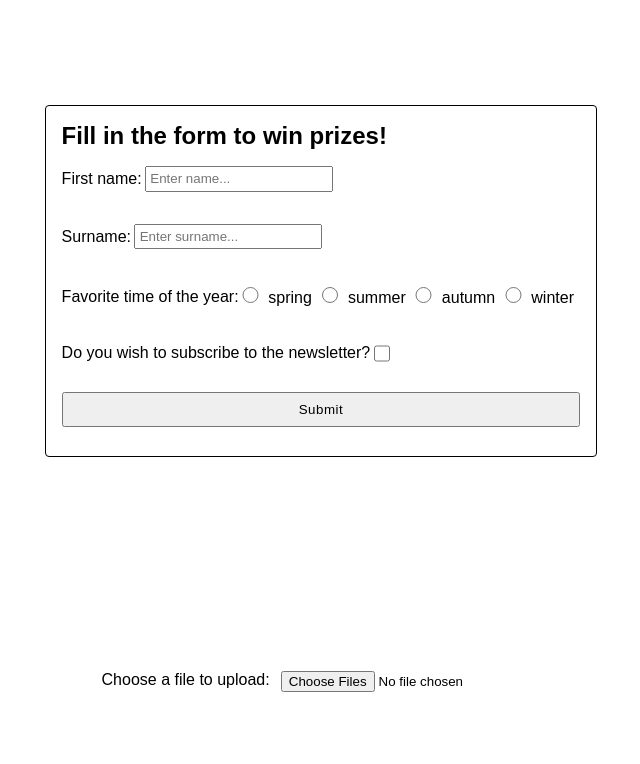
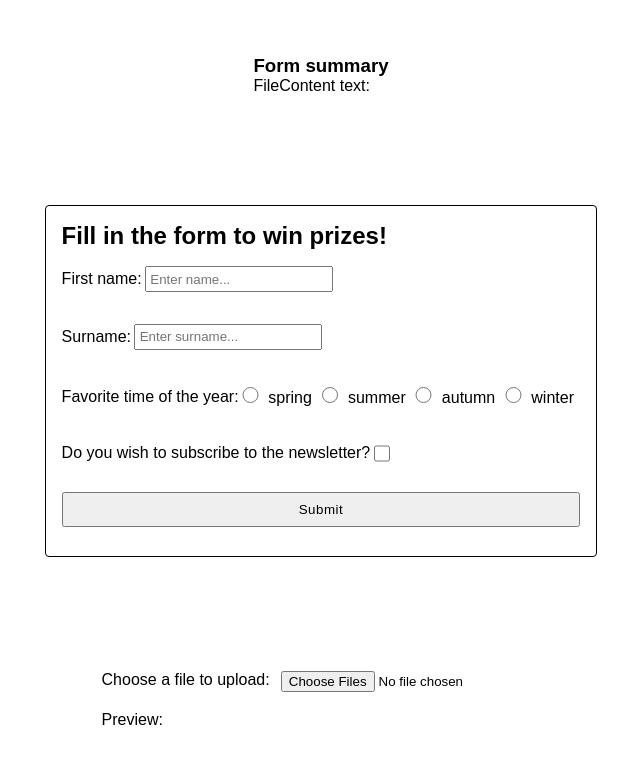
Before and after one commit to MRFolio/react-hook-form, a React (Create React App) app: page / in a window 1280 px wide. Shown: the top 764 px of the page, without its empty margins (319-959 px from the left). Built offline with nearby package versions, Linux system fonts and the light colour scheme.

Commit message:
feat(fileUpload): add file upload + preview

```diff
--- a/src/App.js
+++ b/src/App.js
@@ -1,9 +1,11 @@
 import FileUpload from './components/FileUpload';
 import Form from './components/Form';
+import Result from './components/Result';
 
 function App() {
   return (
     <main className="main">
+      <Result />
       <Form />
       <FileUpload />
     </main>
--- a/src/components/FileUpload.js
+++ b/src/components/FileUpload.js
@@ -1,24 +1,40 @@
+import { useState } from 'react';
+import styles from './FileUpload.module.scss';
+
+const readFileContent = (file) => {
+  return new Promise((resolve, reject) => {
+    const fr = new FileReader();
+    fr.onloadend = () => {
+      resolve(fr.result.split('\r\n').filter((line) => line));
+    };
+    fr.onerror = () => {
+      reject('There was an error reading the file');
+    };
+    fr.readAsText(file);
+  });
+};
+
 const FileUpload = () => {
-  const handleChange = (e) => {
-    const files = [...e.target.files];
+  const [files, setFiles] = useState([]);
 
-    const fileList = Object.values(files);
-    console.log(fileList);
+  const handleChange = async (e) => {
+    const inputFiles = [...e.target.files];
 
-    const fileNames = fileList.map((file) => {
-      const split = file.name.split(' ');
-      return split;
-    });
+    try {
+      const fileContent = await Promise.all(
+        Object.values(inputFiles).map(readFileContent)
+      );
 
-    // const reader = new FileReader();
-    // reader.onload = (e) => {
-    //   console.log(reader);
-    //   const csv = reader.result;
-    //   console.log(csv);
-    //   const lines = csv.split('\n');
-    //   console.log(lines);
-    // };
-    // reader.readAsText(fileList[0]);
+      const filesArray = inputFiles.map((file, index) => ({
+        name: file.name,
+        lineText: fileContent[index],
+      }));
+
+      setFiles(filesArray);
+    } catch (error) {
+      console.log(error);
+      // setError(error);
+    }
   };
 
   return (
@@ -33,6 +49,20 @@ const FileUpload = () => {
         onChange={handleChange}
         multiple
       />
+      {files && (
+        <div className={styles.filePreview}>
+          <p>Preview:</p>
+          {files.map((file, index) => {
+            const preview = file.lineText[0].slice(0, 25);
+            return (
+              <p key={file.name}>
+                <span>File {index} preview: </span>
+                {preview}...
+              </p>
+            );
+          })}
+        </div>
+      )}
       {/* {errors.file && <span>This field is required</span>} */}
     </div>
   );
--- /dev/null
+++ b/src/components/FileUpload.module.scss
@@ -0,0 +1,7 @@
+.filePreview {
+  margin: 1em 0;
+}
+
+span {
+  color: black;
+}
--- a/src/components/Form.module.scss
+++ b/src/components/Form.module.scss
@@ -19,14 +19,14 @@ input {
   display: flex;
   align-items: center;
   justify-content: flex-start;
-}
 
-span:not(.seasons) {
-  color: red;
-  display: inline-block;
+  span:not(.seasons) {
+    color: red;
+    display: inline-block;
 
-  &:after {
-    content: '!';
+    &:after {
+      content: '!';
+    }
   }
 }
 
@@ -47,11 +47,6 @@ input[type='radio'] {
   //   font-size: 2rem;
 }
 
-// input[type='checkbox'] + label {
-//   font-size: 1.1rem;
-//   margin: 0.4em;
-// }
-
 .submitButton {
   margin: 1em 0;
   width: 100%;
```
Also changed, not shown: 1 other file (tests, documents, lock files or other folders).
